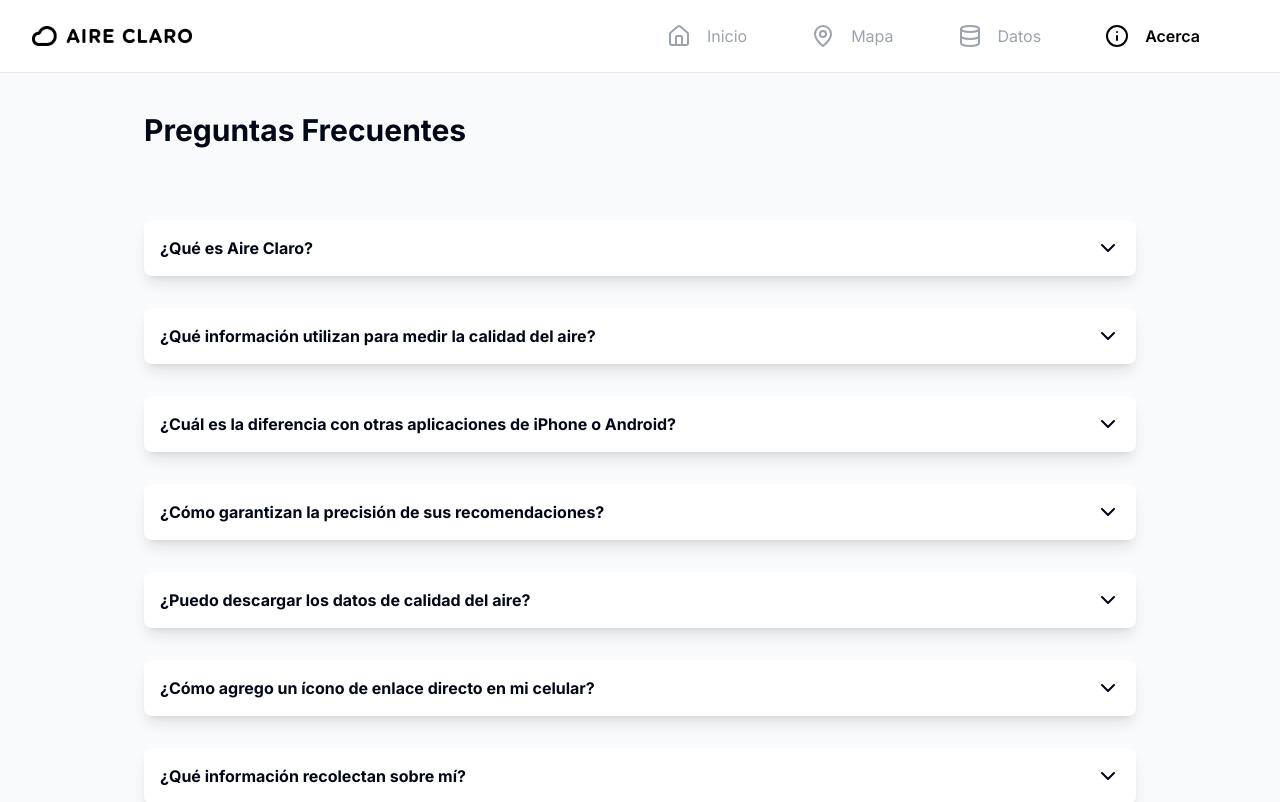
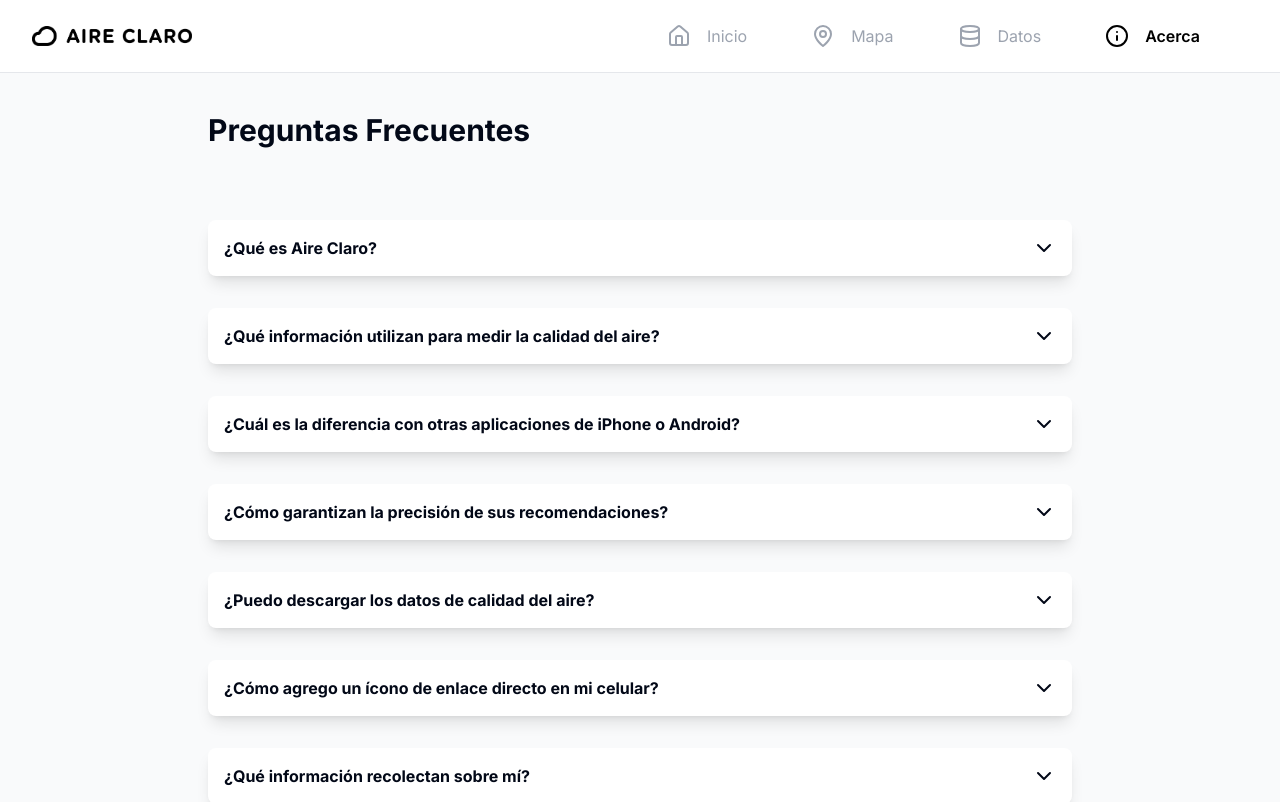
Before and after one commit to edgargutgzz/aireclaro, a Next.js app: page /acerca in a window 1280 px wide. Shown: the top 802 px of the page. Built offline with nearby package versions, Linux system fonts and the light colour scheme.

Commit message:
refactor: update layout for Acerca component to enhance responsiveness
- Adjust maximum width of the main content area for improved layout consistency on larger screens.
- Ensure better alignment and visual appeal across different device sizes.

```diff
--- a/app/acerca/page.tsx
+++ b/app/acerca/page.tsx
@@ -3,7 +3,7 @@ import Image from "next/image";
 
 export default function Acerca() {
   return (
-    <div className="mx-4 flex min-h-screen flex-col py-8 pb-16 md:mx-16 md:py-12 md:pb-10 lg:mx-36">
+    <div className="mx-4 flex min-h-screen flex-col py-8 pb-16 md:mx-16 md:py-12 md:pb-10 lg:mx-52">
       {/* Header */}
       <h1 className="mb-8 text-3xl font-bold md:mb-10">Preguntas Frecuentes</h1>
 
```
